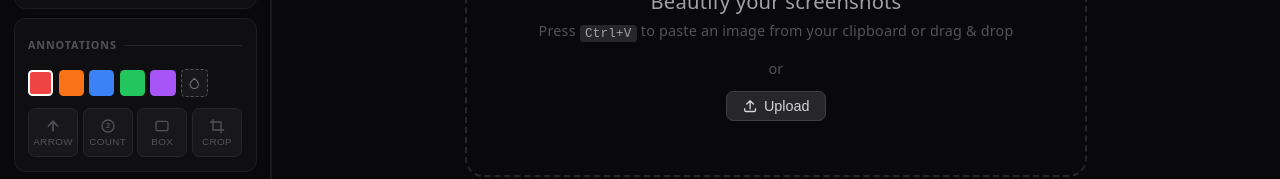
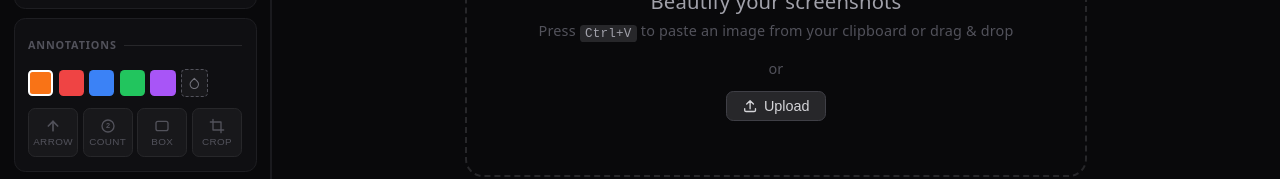
Before and after one commit to kjteaches/screenpapa, a Svelte app: page / in a window 1280 px wide. Shown: the part 321-500 px from the top of the page. Built offline with nearby package versions, Linux system fonts and the light colour scheme.

Commit message:
default color change

```diff
--- a/src/App.svelte
+++ b/src/App.svelte
@@ -112,8 +112,9 @@
   const CHROME_DOT_LEFT = 16;
   const CHROME_CORNER = 10;
 
-  const PALETTE = ["#ef4444", "#f97316", "#3b82f6", "#22c55e", "#a855f7"];
-  let markerColor = "#ef4444";
+  const PALETTE = ["#f97316", "#ef4444", "#3b82f6", "#22c55e", "#a855f7"];
+  let markerColor = "#f97316";
+
   let customMarkerColor = "#ff00ff";
 
   const PIN_R = 16;
```
Also changed, not shown: 1 other file (tests, documents, lock files or other folders).
